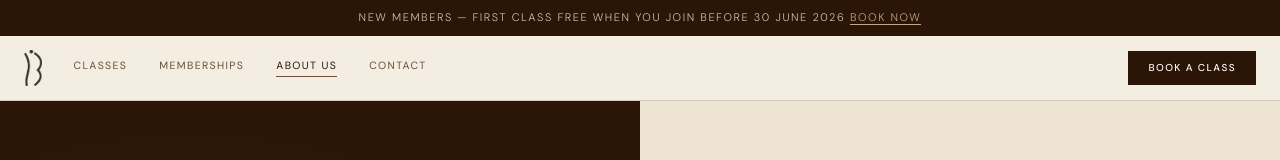
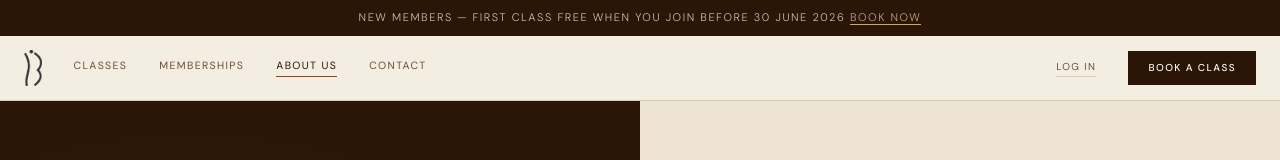
Before and after one commit to jeromeanoel-tech/bodyforme, a Next.js app: page /about in a window 1280 px wide. Shown: the top 160 px of the page. Built offline with nearby package versions, Linux system fonts and the light colour scheme.

Commit message:
Add Log in link to header (desktop + mobile)
Co-Authored-By: Claude Sonnet 4.6 <noreply@anthropic.com>

```diff
--- a/components/SiteHeader.tsx
+++ b/components/SiteHeader.tsx
@@ -57,7 +57,14 @@ export default function SiteHeader() {
             ))}
           </nav>
 
-          {/* Desktop: book button */}
+          {/* Desktop: log in + book button */}
+          <Link
+            href="/app/login"
+            className="desk-book-btn"
+            style={{ fontSize: '10px', fontWeight: 400, letterSpacing: '.14em', textTransform: 'uppercase', color: 'var(--mid)', textDecoration: 'none', whiteSpace: 'nowrap', flexShrink: 0, borderBottom: '1px solid var(--rule)', paddingBottom: '1px' }}
+          >
+            Log in
+          </Link>
           <Link
             href={studio.bookingUrl}
             target="_blank"
@@ -93,7 +100,14 @@ export default function SiteHeader() {
               {label}
             </Link>
           ))}
-          <div style={{ padding: '16px 24px 0' }}>
+          <div style={{ padding: '16px 24px 0', display: 'flex', flexDirection: 'column', gap: '12px' }}>
+            <Link
+              href="/app/login"
+              onClick={() => setOpen(false)}
+              style={{ display: 'block', padding: '14px 24px', fontSize: '10.5px', fontWeight: 400, letterSpacing: '.14em', textTransform: 'uppercase', color: 'var(--esp)', background: 'transparent', border: '1px solid var(--rule)', textDecoration: 'none', textAlign: 'center' }}
+            >
+              Log in
+            </Link>
             <Link
               href={studio.bookingUrl}
               target="_blank"
```
